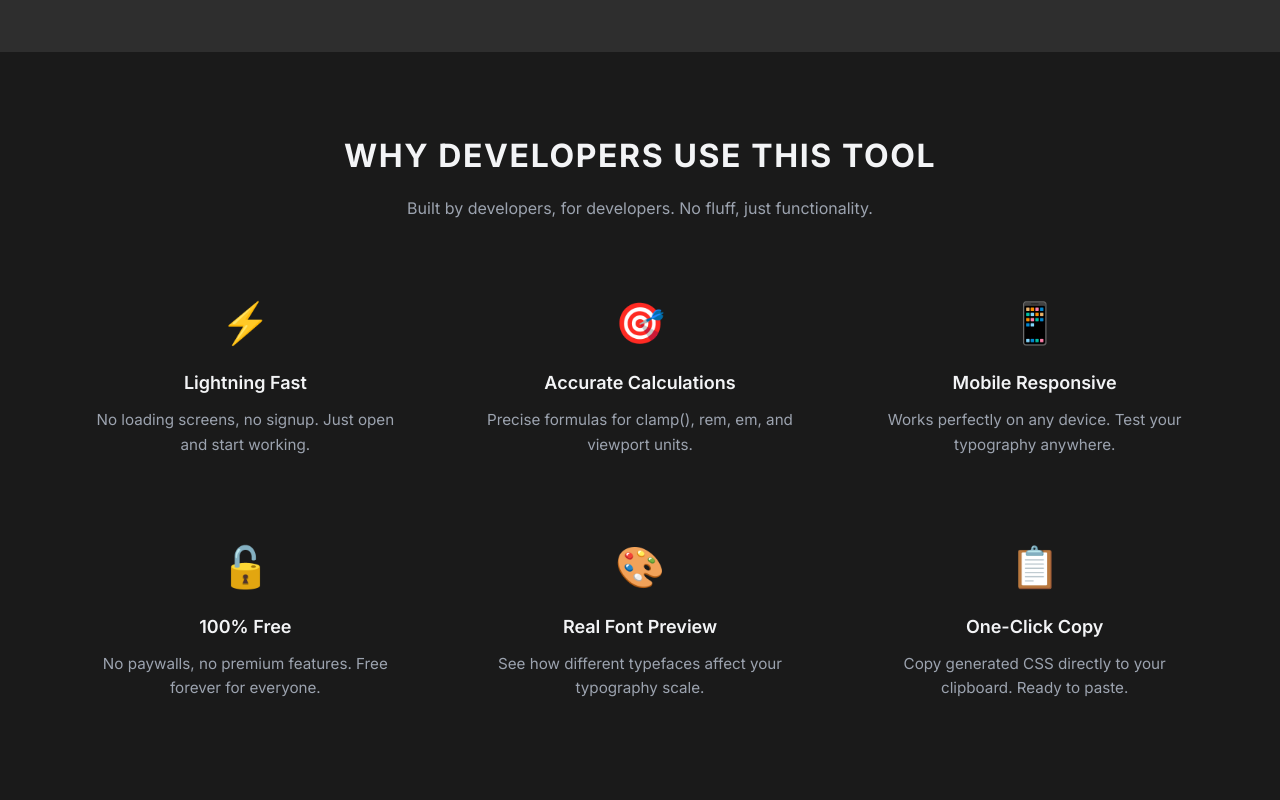
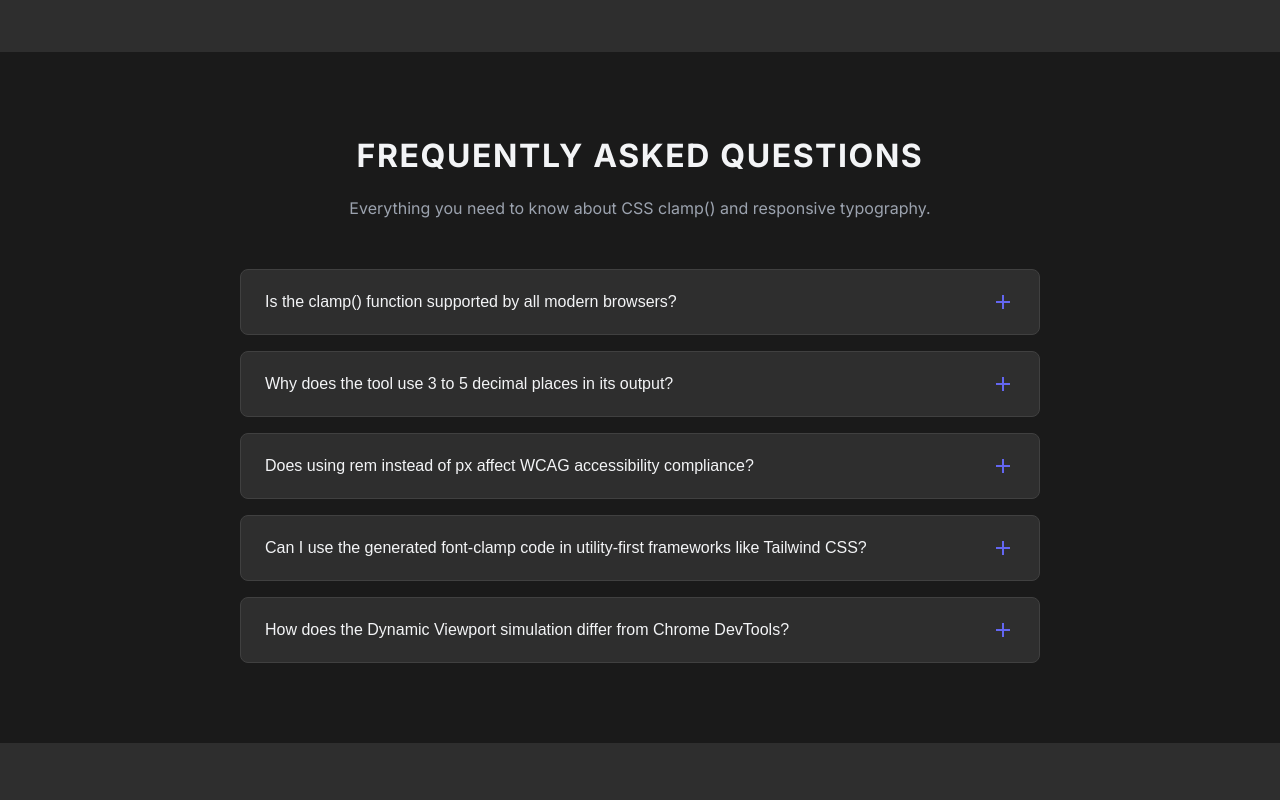
Before and after one commit to dpulgar97/css-text-lab, a React (Vite) app: page / in a window 1280 px wide. Shown: the part 2760-3560 px from the top of the page. Built offline with nearby package versions, Linux system fonts and the light colour scheme.

Commit message:
Add FAQ section

```diff
--- /dev/null
+++ b/src/components/FAQ.css
@@ -0,0 +1,109 @@
+.faq-section {
+  padding: 5rem 0;
+  background-color: var(--bg-body);
+}
+
+.faq-list {
+  max-width: 800px;
+  margin: 0 auto;
+  display: flex;
+  flex-direction: column;
+  gap: 1rem;
+}
+
+.faq-item {
+  background-color: var(--bg-card);
+  border: 1px solid var(--border-subtle);
+  border-radius: var(--radius-md);
+  overflow: hidden;
+  transition: border-color 0.2s ease, box-shadow 0.2s ease;
+}
+
+.faq-item:hover {
+  border-color: var(--primary);
+}
+
+.faq-item.open {
+  border-color: var(--primary);
+  box-shadow: 0 4px 12px rgba(99, 102, 241, 0.15);
+}
+
+.faq-question {
+  width: 100%;
+  display: flex;
+  justify-content: space-between;
+  align-items: flex-start;
+  gap: 1rem;
+  padding: 1.25rem 1.5rem;
+  background-color: transparent;
+  border: none;
+  cursor: pointer;
+  text-align: left;
+  transition: background-color 0.2s ease;
+}
+
+.faq-question:hover {
+  background-color: var(--bg-input);
+}
+
+.question-text {
+  flex: 1;
+  font-size: 1rem;
+  font-weight: 500;
+  color: var(--text-main);
+  line-height: 1.5;
+}
+
+.question-icon {
+  flex-shrink: 0;
+  width: 24px;
+  height: 24px;
+  color: var(--primary);
+  transition: transform 0.3s ease;
+}
+
+.faq-item.open .question-icon {
+  transform: rotate(45deg); /* Rota el + para convertirse en X */
+}
+
+.question-icon svg {
+  width: 100%;
+  height: 100%;
+}
+
+.faq-answer {
+  max-height: 0;
+  overflow: hidden;
+  transition: max-height 0.3s ease-out;
+}
+
+.faq-item.open .faq-answer {
+  max-height: 500px; /* Suficiente para el contenido */
+}
+
+.answer-content {
+  padding: 0 1.5rem 1.5rem;
+  color: var(--text-muted);
+  font-size: 0.95rem;
+  line-height: 1.7;
+}
+
+/* Responsive */
+@media (max-width: 768px) {
+  .faq-section {
+    padding: 3rem 0;
+  }
+
+  .faq-question {
+    padding: 1rem 1.25rem;
+  }
+
+  .question-text {
+    font-size: 0.95rem;
+  }
+
+  .answer-content {
+    padding: 0 1.25rem 1.25rem;
+    font-size: 0.9rem;
+  }
+}
--- /dev/null
+++ b/src/components/FAQ.jsx
@@ -0,0 +1,83 @@
+import React, { useState } from 'react';
+import './FAQ.css';
+
+const FAQ = () => {
+  const [openIndex, setOpenIndex] = useState(null);
+
+  const faqs = [
+    {
+      question: "Is the clamp() function supported by all modern browsers?",
+      answer: "Yes, the CSS clamp() function is widely supported in all evergreen browsers (Chrome, Firefox, Safari, and Edge) since early 2020. If your project requires support for legacy browsers like Internet Explorer, we recommend providing a static font-size fallback before the clamp() declaration to ensure basic readability."
+    },
+    {
+      question: "Why does the tool use 3 to 5 decimal places in its output?",
+      answer: "Precision is key in responsive design. We provide up to 5 decimal places to ensure that the fluid scaling remains smooth across all screen resolutions. This prevents 'rounding jumps' in typography that can sometimes occur in high-density displays (Retina/4K) when using simpler values."
+    },
+    {
+      question: "Does using rem instead of px affect WCAG accessibility compliance?",
+      answer: "Absolutely. Using rem is a best practice for accessibility because it respects the user's browser font-size settings. If a visually impaired user increases their default browser font size, your website will scale accordingly. Using fixed px values ignores these preferences, potentially making your site less accessible."
+    },
+    {
+      question: "Can I use the generated font-clamp code in utility-first frameworks like Tailwind CSS?",
+      answer: "Yes! You can easily integrate the output into your tailwind.config.js file by adding it to the extend: { fontSize: { ... } } section. Alternatively, you can use Tailwind's arbitrary value syntax, for example: text-[clamp(1rem,5vw,2.5rem)]."
+    },
+    {
+      question: "How does the Dynamic Viewport simulation differ from Chrome DevTools?",
+      answer: "While DevTools is great for testing overall layout, our simulator is specifically calibrated to show you the 'clamping points' in real-time. It allows you to visualize exactly when your typography stops shrinking or growing based on your specific configuration, without having to switch between different device presets."
+    }
+  ];
+
+  const toggleFAQ = (index) => {
+    setOpenIndex(openIndex === index ? null : index);
+  };
+
+  return (
+    <section className="faq-section">
+      <div className="container">
+        <div className="section-header">
+          <h2 className="section-title">Frequently Asked Questions</h2>
+          <p className="section-subtitle">
+            Everything you need to know about CSS clamp() and responsive typography.
+          </p>
+        </div>
+
+        <div className="faq-list">
+          {faqs.map((faq, index) => (
+            <div
+              key={index}
+              className={`faq-item ${openIndex === index ? 'open' : ''}`}
+            >
+              <button
+                className="faq-question"
+                onClick={() => toggleFAQ(index)}
+                aria-expanded={openIndex === index}
+                aria-controls={`faq-answer-${index}`}
+              >
+                <span className="question-text">{faq.question}</span>
+                <span className="question-icon">
+                  <svg viewBox="0 0 24 24" fill="none" stroke="currentColor" strokeWidth="2">
+                    <line x1="12" y1="5" x2="12" y2="19" />
+                    <line x1="5" y1="12" x2="19" y2="12" />
+                  </svg>
+                </span>
+              </button>
+
+              <div
+                id={`faq-answer-${index}`}
+                className="faq-answer"
+                role="region"
+                aria-hidden={openIndex !== index}
+              >
+                <div className="answer-content">
+                  {faq.answer}
+                </div>
+              </div>
+            </div>
+          ))}
+        </div>
+      </div>
+    </section>
+  );
+};
+
+export default FAQ;
--- a/src/components/layout/Navbar.jsx
+++ b/src/components/layout/Navbar.jsx
@@ -1,4 +1,3 @@
-// src/components/layout/Header.jsx
 import React from 'react';
 import './Navbar.css';
 
--- a/src/pages/Home.jsx
+++ b/src/pages/Home.jsx
@@ -4,6 +4,7 @@ import { Helmet } from 'react-helmet-async';
 import Island from '../features/typograghy-tool/Island';
 import Navbar from '../components/layout/Navbar';
 import Footer from '../components/layout/Footer';
+import FAQ from '../components/FAQ';
 import './Home.css';
 
 const Home = () => {
@@ -138,67 +139,7 @@ const Home = () => {
                     </div>
                 </section>
 
-                {/* Features Section */}
-                <section className="features-section">
-                    <div className="container">
-                        <div className="section-header">
-                            <h2 className="section-title">Why Developers Use This Tool</h2>
-                            <p className="section-subtitle">
-                                Built by developers, for developers. No fluff, just functionality.
-                            </p>
-                        </div>
-
-                        <div className="features-grid">
-                            <div className="feature-item">
-                                <div className="feature-icon">⚡</div>
-                                <h4 className="feature-title">Lightning Fast</h4>
-                                <p className="feature-desc">
-                                    No loading screens, no signup. Just open and start working.
-                                </p>
-                            </div>
-
-                            <div className="feature-item">
-                                <div className="feature-icon">🎯</div>
-                                <h4 className="feature-title">Accurate Calculations</h4>
-                                <p className="feature-desc">
-                                    Precise formulas for clamp(), rem, em, and viewport units.
-                                </p>
-                            </div>
-
-                            <div className="feature-item">
-                                <div className="feature-icon">📱</div>
-                                <h4 className="feature-title">Mobile Responsive</h4>
-                                <p className="feature-desc">
-                                    Works perfectly on any device. Test your typography anywhere.
-                                </p>
-                            </div>
-
-                            <div className="feature-item">
-                                <div className="feature-icon">🔓</div>
-                                <h4 className="feature-title">100% Free</h4>
-                                <p className="feature-desc">
-                                    No paywalls, no premium features. Free forever for everyone.
-                                </p>
-                            </div>
-
-                            <div className="feature-item">
-                                <div className="feature-icon">🎨</div>
-                                <h4 className="feature-title">Real Font Preview</h4>
-                                <p className="feature-desc">
-                                    See how different typefaces affect your typography scale.
-                                </p>
-                            </div>
-
-                            <div className="feature-item">
-                                <div className="feature-icon">📋</div>
-                                <h4 className="feature-title">One-Click Copy</h4>
-                                <p className="feature-desc">
-                                    Copy generated CSS directly to your clipboard. Ready to paste.
-                                </p>
-                            </div>
-                        </div>
-                    </div>
-                </section>
+                <FAQ />
 
                 {/* Why Typography Matters Section */}
                 <section className="typography-matters-section">
@@ -232,7 +173,7 @@ const Home = () => {
                                 </p>
 
                                 <div className="code-example">
-                                    <code>/* Traditional approach */</code>
+                                    <code>Traditional approach</code>
                                     <pre>{`h1 {
   font-size: 1.5rem;
 }
@@ -249,7 +190,7 @@ const Home = () => {
   }
 }`}</pre>
 
-                                    <code>/* With clamp() */</code>
+                                    <code>With clamp()</code>
                                     <pre>{`h1 {
   font-size: clamp(1.5rem, 1rem + 2vw, 2.5rem);
 }`}</pre>
--- a/src/utils/clamp.js
+++ b/src/utils/clamp.js
@@ -1,5 +1,3 @@
-// src/utils/clamp.js
-
 export const FONT_UNITS = [
   { value: "px", label: "px" },
   { value: "rem", label: "rem" },
```
